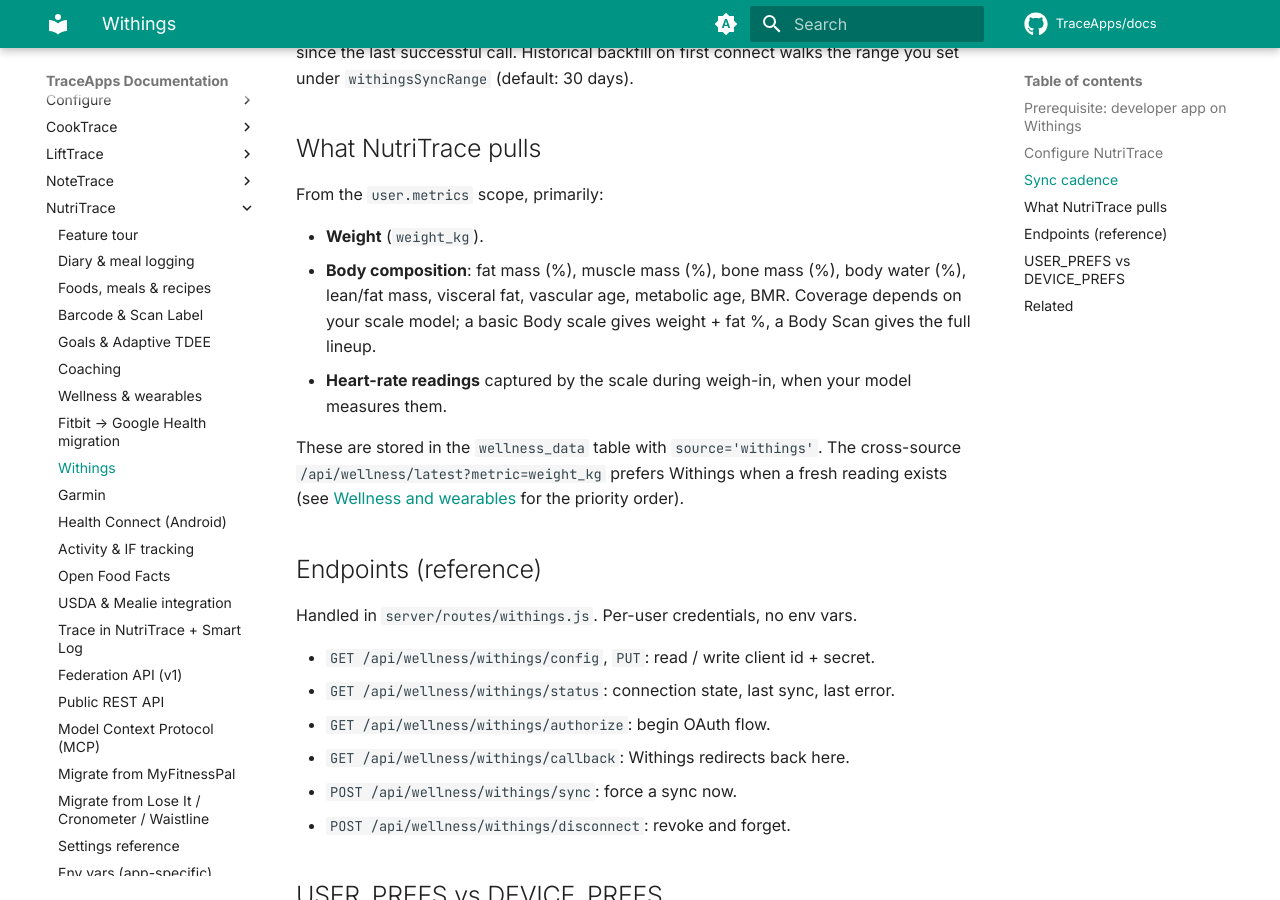
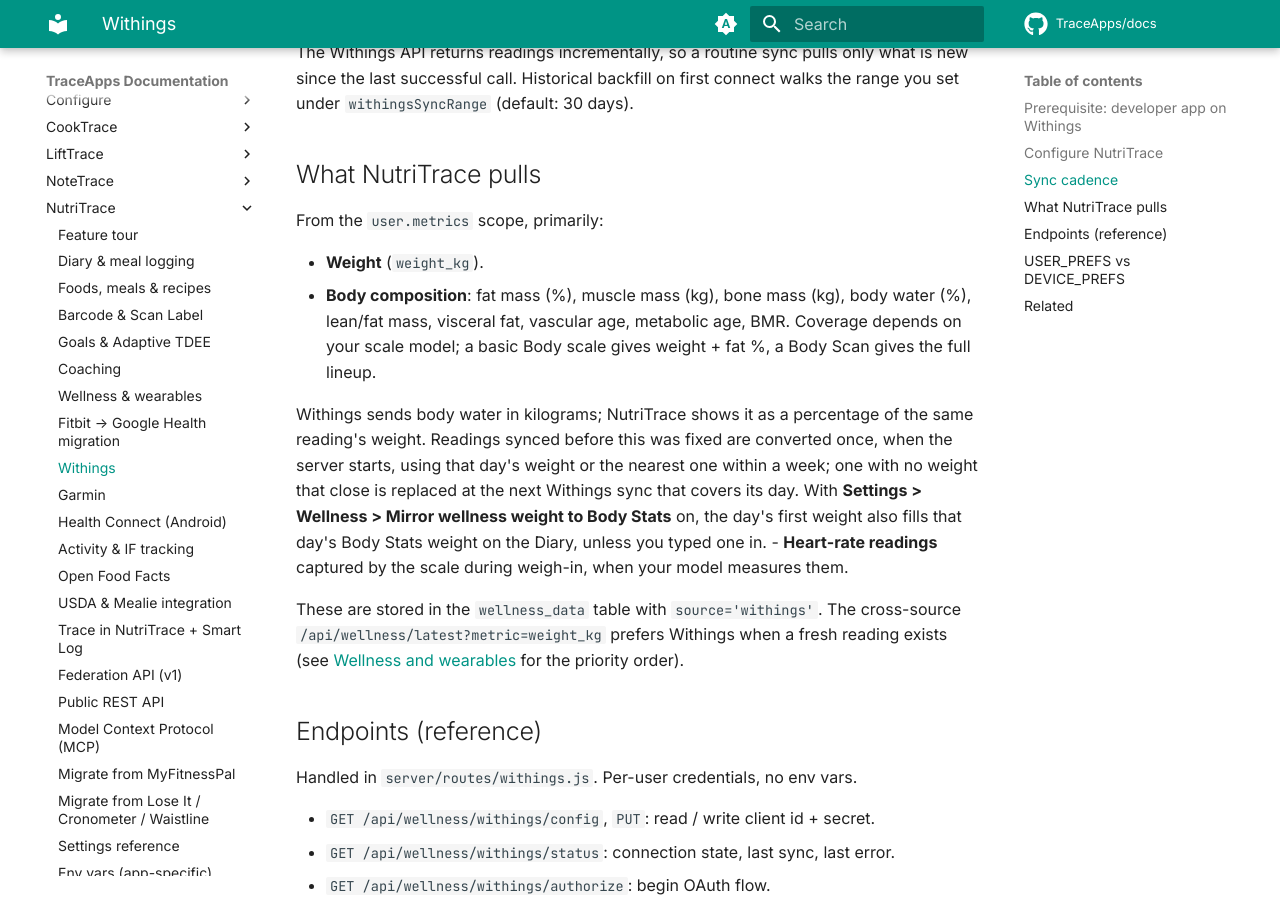
Before and after one commit to TraceApps/docs, an MkDocs documentation site: the page built from docs/nutritrace/withings.md, in a window 1280 px wide and 900 px high, scrolled down 1560 px. Built offline with MkDocs 1.6.1 and Material for MkDocs 9.7.7, drawn with Linux system fonts in a browser that asks for light colours; comment, search, counter and statistics services are not loaded; some of the changed text lies outside the part shown.

Commit message:
nutritrace: body measurements API readings count as a scale; Withings body water and weight mirror (nutritrace#350, nutritrace#349)

```diff
--- a/docs/nutritrace/withings.md
+++ b/docs/nutritrace/withings.md
@@ -1,6 +1,6 @@
 # Withings
 
-Withings makes smart scales (Body, Body+, Body Cardio, Body Scan, Body Comp), plus sleep mats, watches, and blood pressure cuffs. NutriTrace's Withings integration pulls **weight and body-composition** data, which feeds the Adaptive TDEE weight input, the Body Stats card on the Diary, and any weight-based charts on Statistics.
+Withings makes smart scales (Body, Body+, Body Cardio, Body Scan, Body Comp), plus sleep mats, watches, and blood pressure cuffs. NutriTrace's Withings integration pulls **weight and body-composition** data, which feeds the Adaptive TDEE weight input, weight-based charts on Statistics, and (with **Settings > Wellness > Mirror wellness weight to Body Stats** on) the Body Stats card on the Diary.
 
 Setup is per-user, OAuth 2.0, and needs a free developer account on Withings' side. Unlike Fitbit / Google Health, there is no company-wide cutoff deadline; the integration is stable.
 
@@ -45,7 +45,9 @@ The Withings API returns readings incrementally, so a routine sync pulls only wh
 From the `user.metrics` scope, primarily:
 
 - **Weight** (`weight_kg`).
-- **Body composition**: fat mass (%), muscle mass (%), bone mass (%), body water (%), lean/fat mass, visceral fat, vascular age, metabolic age, BMR. Coverage depends on your scale model; a basic Body scale gives weight + fat %, a Body Scan gives the full lineup.
+- **Body composition**: fat mass (%), muscle mass (kg), bone mass (kg), body water (%), lean/fat mass, visceral fat, vascular age, metabolic age, BMR. Coverage depends on your scale model; a basic Body scale gives weight + fat %, a Body Scan gives the full lineup.
+
+  Withings sends body water in kilograms; NutriTrace shows it as a percentage of the same reading's weight. Readings synced before this was fixed are converted once, when the server starts, using that day's weight or the nearest one within a week; one with no weight that close is replaced at the next Withings sync that covers its day. With **Settings > Wellness > Mirror wellness weight to Body Stats** on, the day's first weight also fills that day's Body Stats weight on the Diary, unless you typed one in.
 - **Heart-rate readings** captured by the scale during weigh-in, when your model measures them.
 
 These are stored in the `wellness_data` table with `source='withings'`. The cross-source `/api/wellness/latest?metric=weight_kg` prefers Withings when a fresh reading exists (see [Wellness and wearables](wellness.md) for the priority order).
```
Also changed, not shown: docs/nutritrace/wellness.md (+2 -0 lines).
